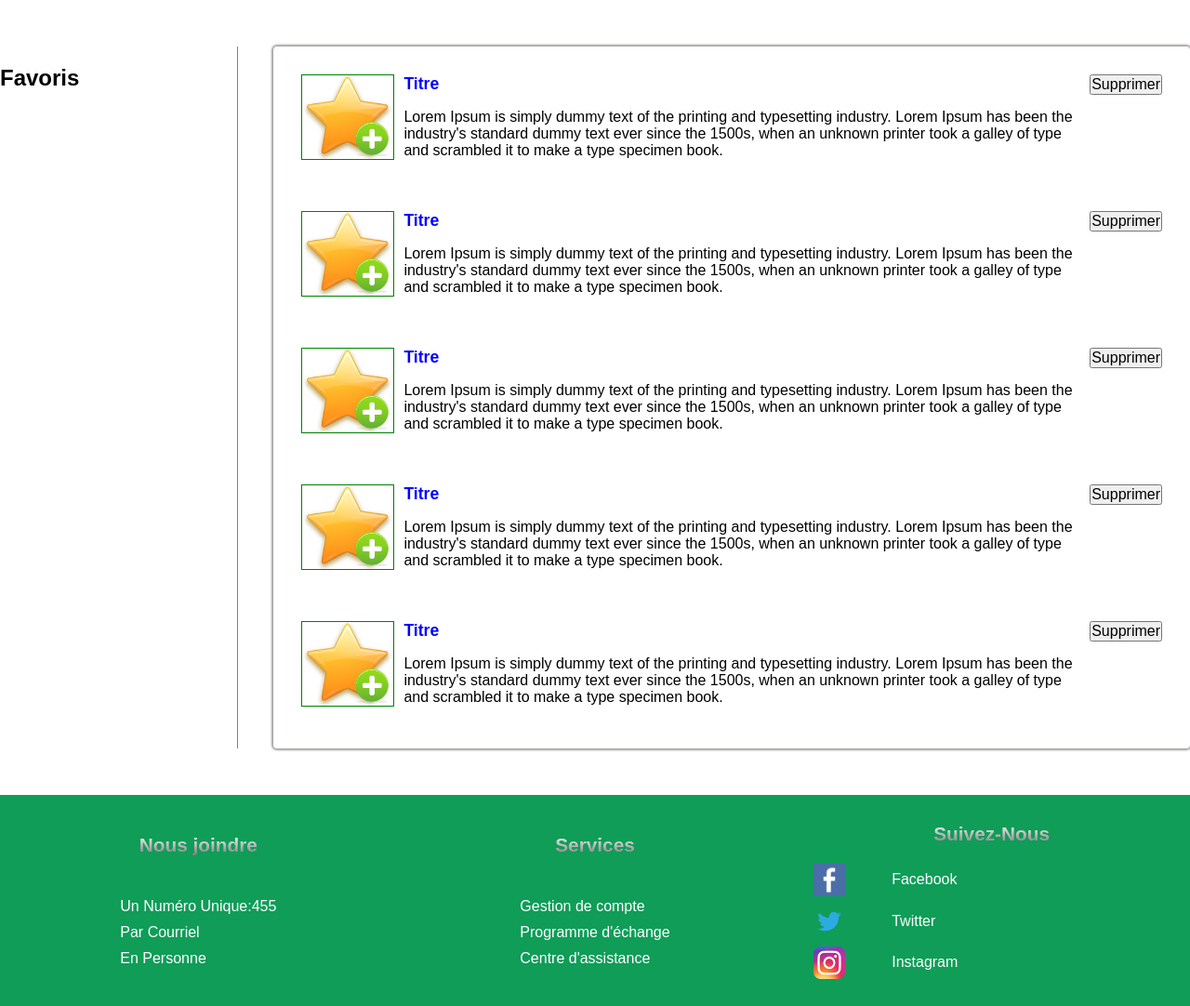
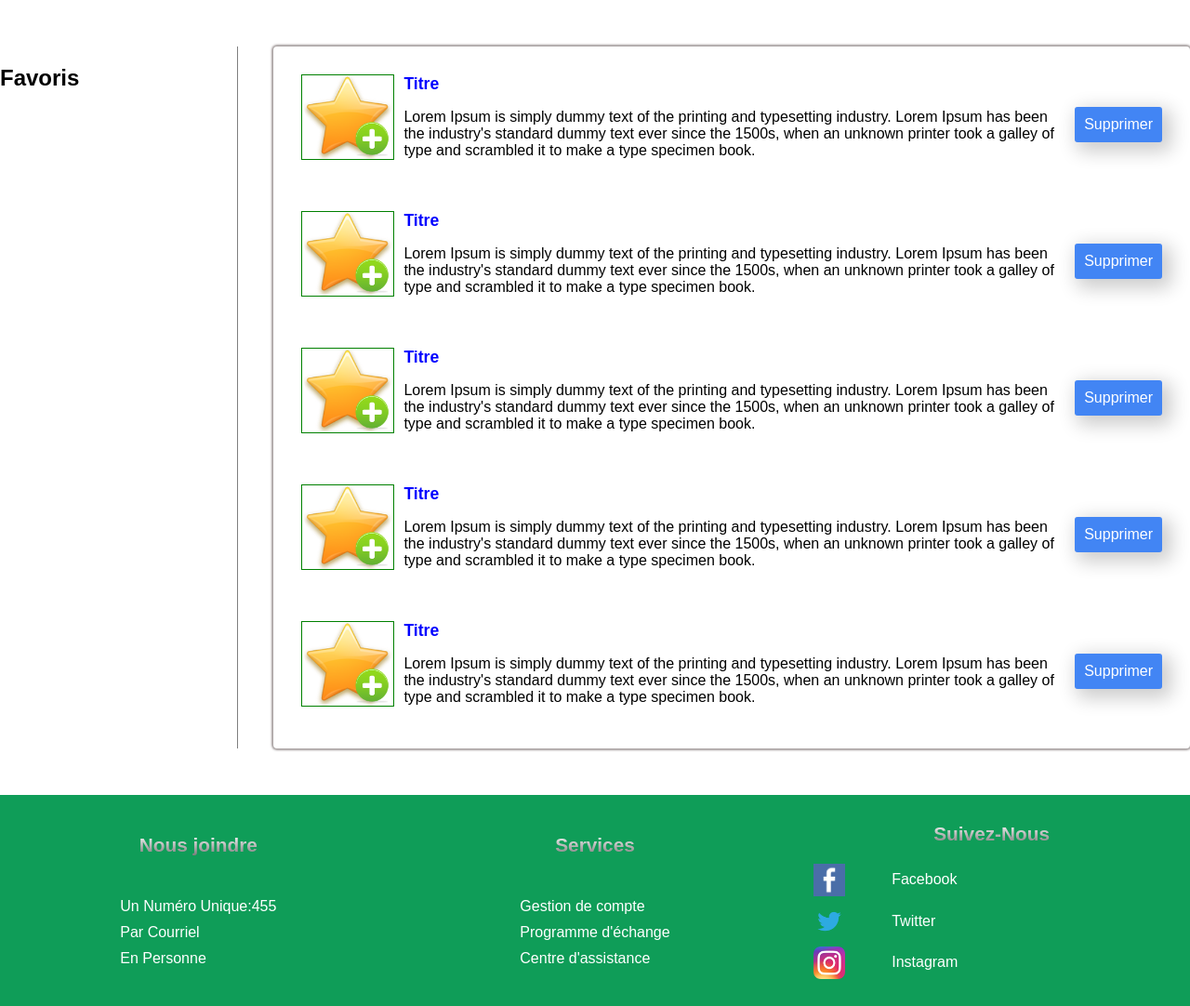
Before and after one commit to omarbenzi/pw-2, a PHP site: page /pw2/interfaceDeveloppment/favoris.html in a window 1280 px wide. Shown: the part 60-1142 px from the top of the page at 93% size. Run offline with PHP 8.4, Linux system fonts and the light colour scheme; some libraries are stand-ins or nearby versions.

Commit message:
travailler_sur_le_bouton_Supprimer_dans_la_page_favoris

```diff
--- a/interfaceDeveloppment/css/basic-style.css
+++ b/interfaceDeveloppment/css/basic-style.css
@@ -569,3 +569,33 @@ form{
     font-size: 1.1em;
     color: blue;
 }
+
+.btn-delete {
+    align-items: center;
+    display: flex;
+    justify-content: center;
+    min-height: 10vh;
+    margin-left: 5px;
+}
+
+.btn-delete > button {
+    background: #4285F4;
+    border: none;
+    padding: 10px;
+    border-radius: 3px;
+    box-shadow: 6px 6px 20px 4px rgba(0, 0, 0, 0.2);
+    color: #fff;
+    cursor: pointer;
+    outline: none;
+    transition: 0.2s;
+}
+
+.btn-delete > button:hover {
+    transform: scale(1.01);
+    box-shadow: 6px 6px 25px 4px rgba(0, 0, 0, 0.18);
+}
+
+.btn-delete > button:active {
+    transform: scale(0.98);
+    box-shadow: 6px 6px 18px 2px rgba(0, 0, 0, 0.23);
+}
```
